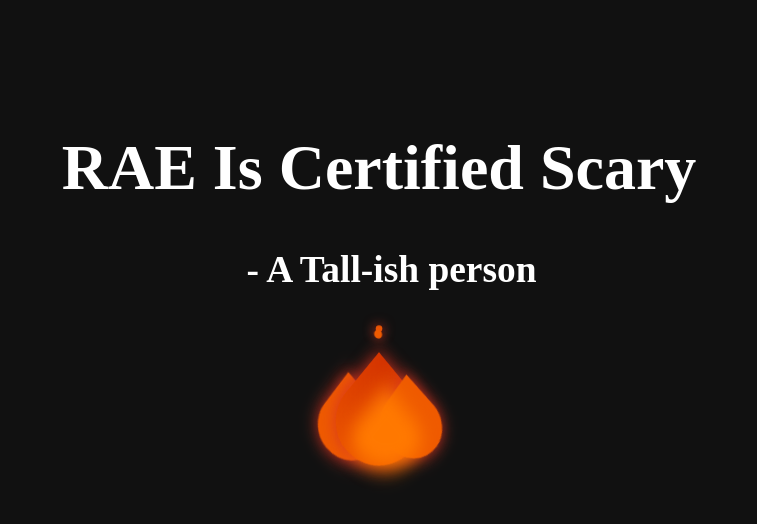
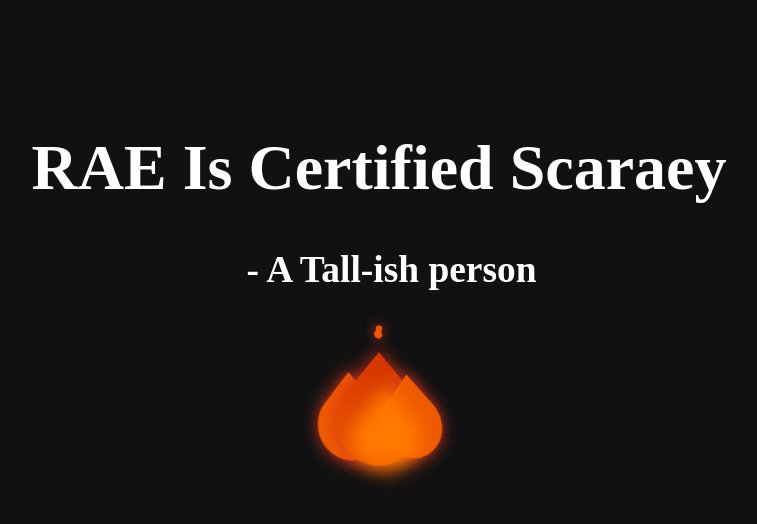
Before and after one commit to fisher60/rae-shitpost, a plain HTML site: page index.html in a window 1280 px wide. Shown: the whole page, without its empty margins (269-1026 px from the left). Drawn offline with Linux system fonts and the light colour scheme.

Commit message:
change to scaraey

```diff
--- a/index.html
+++ b/index.html
@@ -6,7 +6,7 @@
 
     <body>
         <div class="title-content">
-            <h1>RAE Is Certified Scary</h1>
+            <h1>RAE Is Certified Scaraey</h1>
             <h3>- A Tall-ish person</h3>
         </div>
 
```
